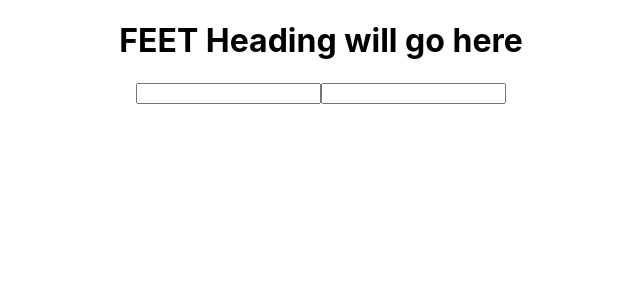
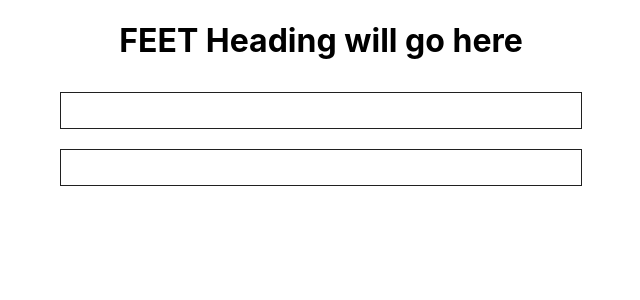
Before and after one commit to naominext/feet, a React (Create React App) app: page / in a window 1280 px wide. Shown: the top 300 px of the page, without its empty margins (319-959 px from the left). Built offline with nearby package versions, Linux system fonts and the light colour scheme.

Commit message:
Added state for App component and rendered initial couple of input fields.

```diff
--- a/src/Components/App/App.js
+++ b/src/Components/App/App.js
@@ -3,6 +3,20 @@ import './App.css';
 import Form from '../Form/Form';
 
 class App extends React.Component {
+  constructor(props) {
+    super(props);
+    this.state = {
+      formSubmitted: false,
+      items: [],
+    };
+
+    this.submitForm = this.submitForm.bind(this);
+  }
+
+  submitForm() {
+
+  }
+
   render() {
     return (
       <div className="App">
--- a/src/Components/Form/Form.css
+++ b/src/Components/Form/Form.css
@@ -0,0 +1,5 @@
+form {
+    display: flex;
+    flex-direction: column;
+    align-items: center;
+}
--- a/src/Components/Form/Form.js
+++ b/src/Components/Form/Form.js
@@ -3,11 +3,17 @@ import './Form.css';
 import Input from '../Input/Input';
 
 class Form extends React.Component {
+    renderAction() {
+        return (
+                < Input />
+        )
+    }
+
     render() {
         return (
             <form>
-                < Input />
-                < Input />
+                {this.renderAction()}
+                {this.renderAction()}
             </form>
         )
     }
--- a/src/Components/Input/Input.css
+++ b/src/Components/Input/Input.css
@@ -0,0 +1,8 @@
+.item-input {
+    padding: 10px;
+    border: 1px solid #202020;
+    display: block;
+    margin: 10px;
+    width: 100%;
+    max-width: 500px;
+}
--- a/src/Components/Input/Input.js
+++ b/src/Components/Input/Input.js
@@ -4,7 +4,7 @@ import './Input.css';
 class Input extends React.Component {
     render() {
         return (
-            <input type="text" id="movie1" />
+            <input className="item-input" type="text" />
         )
     }
 }
```
